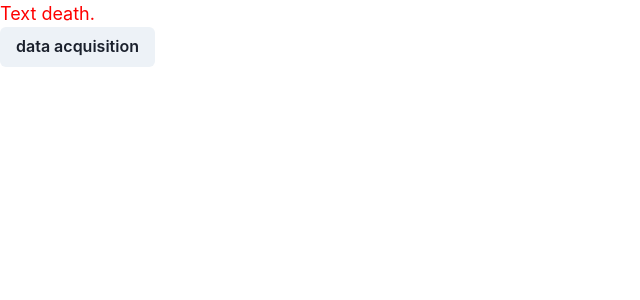
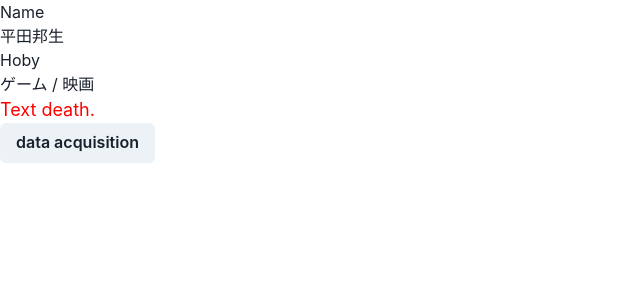
Before and after one commit to kuntaro0524/jak-myself-real-typescript, a React (Create React App) app: page / in a window 1280 px wide. Shown: the top 300 px of the page, without its empty margins (0-640 px from the left). Built offline with nearby package versions, Linux system fonts and the light colour scheme.

Commit message:
Userという型を指定して UserProfileで表示 するという機能を実装してみた （オプショナルチェイニングのために）

```diff
--- a/src/App.tsx
+++ b/src/App.tsx
@@ -5,6 +5,14 @@
 import { Todo } from "./Todo";
 import { TodoType } from "./types/todo";
 import { Text } from "./Text";
+import { User } from "./types/user";
+import { UserProfile } from "./UserProfile";
+
+// ユーザのプロファイルを一つ定義してみる
+const user: User = {
+  name: "平田邦生",
+  hobbies: ["ゲーム", "映画"]
+};
 
 export default function App() {
   // stateに対する型の指定方法　ここも TodoTypeで指定
@@ -21,6 +29,8 @@
   return (
     <ChakraProvider>
       <div className="App">
+        {/* 設定したユーザのプロファイルを表示する */}
+        <UserProfile user={user} />
         <Text color="red" fontSize="18px" />
         <Button onClick={onClickFetchData}> data acquisition </Button>
         {todos.map((todo) => (
--- /dev/null
+++ b/src/UserProfile.tsx
@@ -0,0 +1,18 @@
+import { VFC } from "react";
+import { User } from "./types/user";
+
+type Props = {
+  user: User;
+};
+
+export const UserProfile: VFC<Props> = (props) => {
+  const { user } = props;
+  return (
+    <dl>
+      <dt> Name </dt>
+      <dd> {user.name} </dd>
+      <dt> Hoby </dt>
+      <dd> {user.hobbies.join(" / ")} </dd>
+    </dl>
+  );
+};
--- /dev/null
+++ b/src/types/user.ts
@@ -0,0 +1,5 @@
+// 型を指定するときは const ではなくて type ですよ！
+export type User = {
+  name: string;
+  hobbies?: Array<string>;
+};
```
